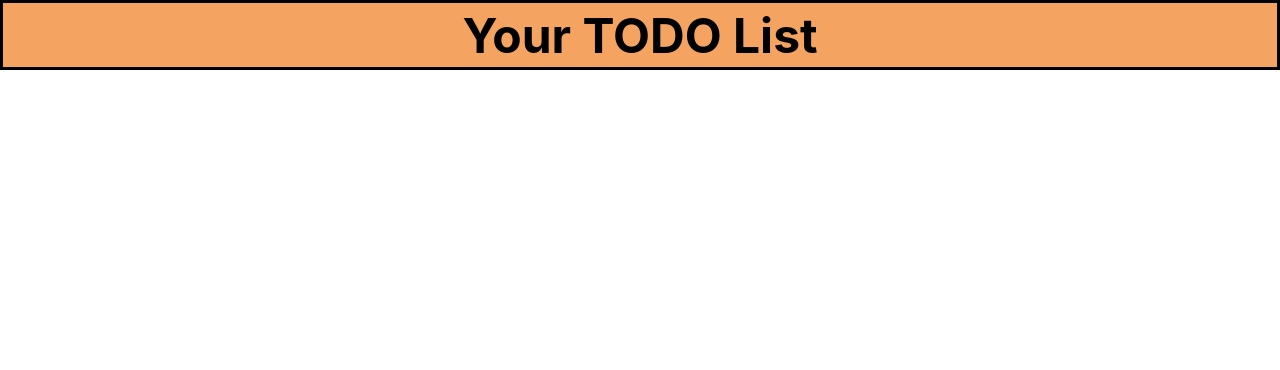
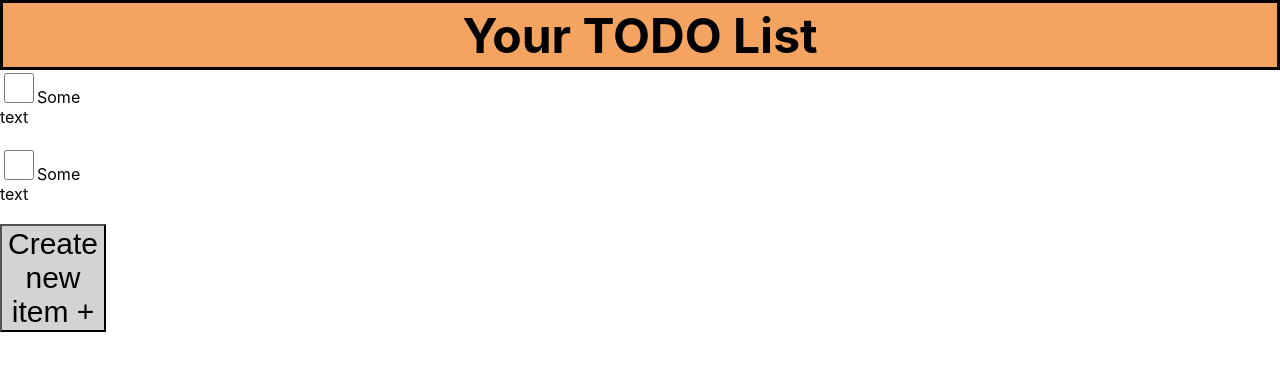
Before and after one commit to kobelin1/cs124-lab2, a React (Create React App) app: page / in a window 1280 px wide. Shown: the top 370 px of the page. Built offline with nearby package versions, Linux system fonts and the light colour scheme; the HTML template or start-up script is replaced by a standard one.

Commit message:
Added add list item functionality.

```diff
--- a/src/App.js
+++ b/src/App.js
@@ -74,8 +74,8 @@ function App() {
 
     function Item(props){
         return (<span>
-            <input type="checkbox" id={props.id} name={props.name} value={props.value} className="bigCheckbox" onClick={handleToggleItemSelect} />
-            <label htmlFor={props.id}>props.text</label><br/><br/>
+            <input type="checkbox" id={props.id} name={props.name} value={props.value} className="bigCheckbox" onClick={() => handleToggleItemSelect(props.id, props.text)} />
+            <label htmlFor={props.id}>{props.text}</label><br/><br/>
             </span>
         );
     }
@@ -85,6 +85,7 @@ function App() {
       <div className="title_card">
           <h2>Your TODO List</h2>
       </div>
+        {TaskList()}
     </div>
 
     );
```
